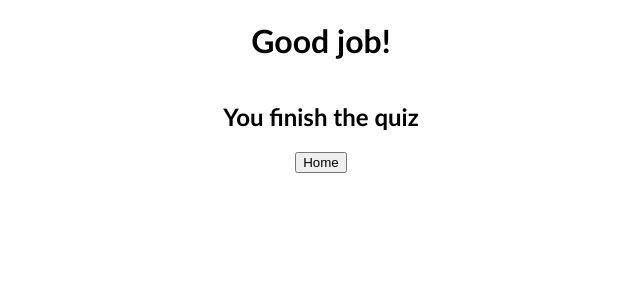
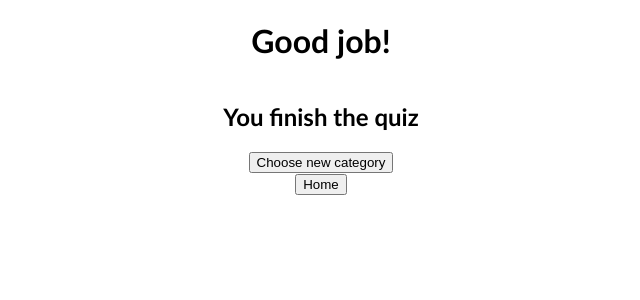
Before and after one commit to Paefax/paefax-language-app, a Vue app: page /result in a window 1280 px wide. Shown: the top 300 px of the page, without its empty margins (319-959 px from the left). Built offline with nearby package versions, Linux system fonts and the light colour scheme.

Commit message:
Add category button

```diff
--- a/src/views/ResultView.vue
+++ b/src/views/ResultView.vue
@@ -2,6 +2,9 @@
   <main>
     <h1>Good job!</h1>
     <h2>You finish the quiz</h2>
+    <RouterLink to="/category">
+      <button>Choose new category</button>
+    </RouterLink>
     <RouterLink to="/">
       <button>Home</button>
     </RouterLink>
```
